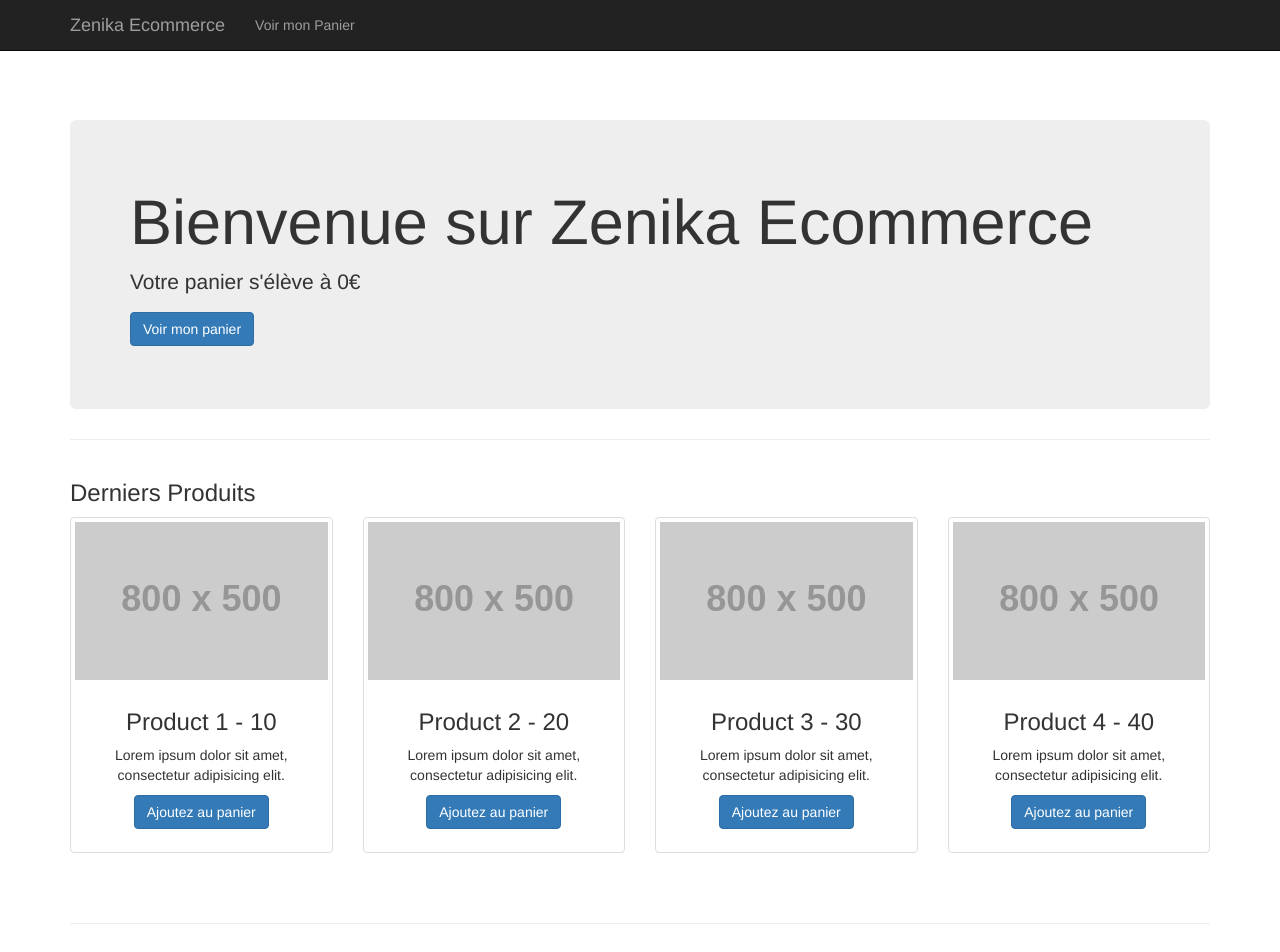
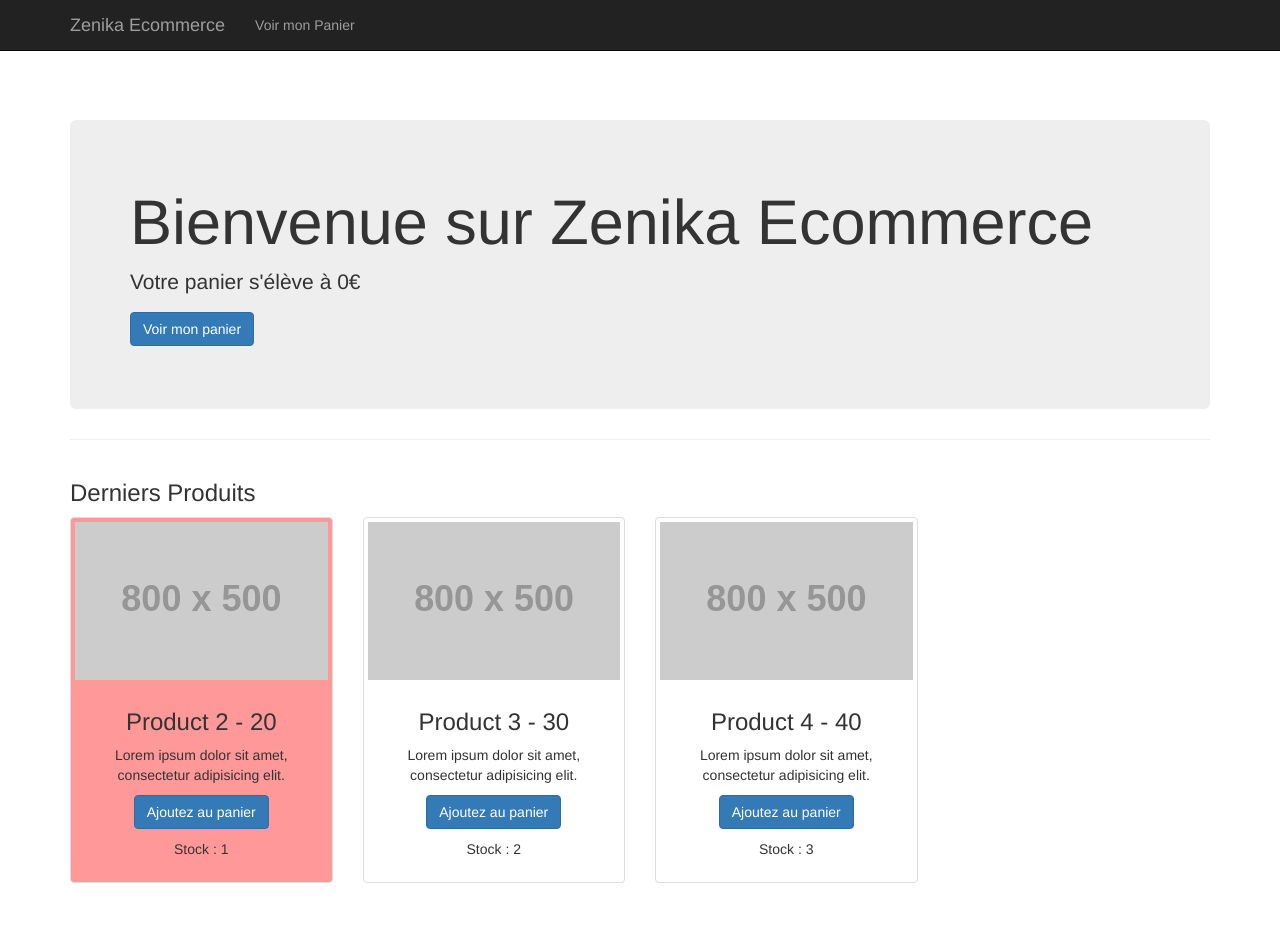
Before and after one commit to cvirieux/formation, an Angular app: page / in a window 1280 px wide. Shown: the top 952 px of the page. Built offline with nearby package versions, Linux system fonts and the light colour scheme.

Commit message:
TP4 - final

```diff
--- a/src/app/app.component.html
+++ b/src/app/app.component.html
@@ -16,17 +16,14 @@
       </div>
 
       <div class="row text-center">
-        <app-product [product]='products[0]' (addToBasketEvent)="updateTotal($event)"></app-product>
-        <app-product [product]='products[1]' (addToBasketEvent)="updateTotal($event)"></app-product>
-        <app-product [product]='products[2]' (addToBasketEvent)="updateTotal($event)"></app-product>
-        <app-product [product]='products[3]' (addToBasketEvent)="updateTotal($event)" ></app-product>
-
+        <div *ngFor="let prod of products">
+         <app-product *ngIf="prod.stock>0" [product]="prod" (addToBasketEvent)="updateTotal($event)"></app-product>
+        </div>
       </div>
 
       <hr>
-      <ng-content select="footer"></ng-content>
-      <footer>
+      <app-footer>
           Copyright &copy; Your Website 2016
-      </footer>
+      </app-footer>
 
     </div>
--- a/src/app/app.component.ts
+++ b/src/app/app.component.ts
@@ -10,10 +10,10 @@ export class AppComponent {
   @Input() total : number = 0;
   constructor(){
     this.products=[];
-    this.products.push(new Product("Product 1", "Lorem ipsum dolor sit amet, consectetur adipisicing elit.", "http://placehold.it/800x500", 10));
-    this.products.push(new Product("Product 2", "Lorem ipsum dolor sit amet, consectetur adipisicing elit.", "http://placehold.it/800x500", 20));
-    this.products.push(new Product("Product 3", "Lorem ipsum dolor sit amet, consectetur adipisicing elit.", "http://placehold.it/800x500", 30));
-    this.products.push(new Product("Product 4", "Lorem ipsum dolor sit amet, consectetur adipisicing elit.", "http://placehold.it/800x500", 40));
+    this.products.push(new Product("Product 1", "Lorem ipsum dolor sit amet, consectetur adipisicing elit.", "http://placehold.it/800x500", 10, 0));
+    this.products.push(new Product("Product 2", "Lorem ipsum dolor sit amet, consectetur adipisicing elit.", "http://placehold.it/800x500", 20, 1));
+    this.products.push(new Product("Product 3", "Lorem ipsum dolor sit amet, consectetur adipisicing elit.", "http://placehold.it/800x500", 30, 2));
+    this.products.push(new Product("Product 4", "Lorem ipsum dolor sit amet, consectetur adipisicing elit.", "http://placehold.it/800x500", 40, 3));
   }
   updateTotal(price : number){
     this.total = this.total+price;
--- a/src/app/footer/footer.component.html
+++ b/src/app/footer/footer.component.html
@@ -1,4 +1,4 @@
 
       <footer>
-          Copyright &copy; Your Website 2016
+         <ng-content></ng-content>
       </footer>
--- a/src/app/model/product.ts
+++ b/src/app/model/product.ts
@@ -1,3 +1,3 @@
 export class Product{
-    constructor(public title:string, public description:string, public photo:string, public price:number){}
+    constructor(public title:string, public description:string, public photo:string, public price:number, public stock:number){}
 }
--- a/src/app/product/product.component.html
+++ b/src/app/product/product.component.html
@@ -1,5 +1,5 @@
 <div class="col-md-3 col-sm-6 hero-feature">
-            <div class="thumbnail">
+            <div [ngClass]="{'last':isLast()}" class="thumbnail">
                 <img src="{{product.photo}}" alt="">
                 <div class="caption">
                     <h3>{{product.title}}  - {{product.price}} </h3>
@@ -7,6 +7,8 @@
                     <p>
                         <button class="btn btn-primary" (click)="addToBasket()">Ajoutez au panier</button>
                     </p>
+                    <p>Stock : {{product.stock}}
+                    </p>
                 </div>
             </div>
         </div>
--- a/src/app/product/product.component.ts
+++ b/src/app/product/product.component.ts
@@ -9,14 +9,23 @@ import { Product } from '../model/product';
 export class ProductComponent implements OnInit {
   @Input() product : Product;
 
+
   @Output() addToBasketEvent = new EventEmitter<number>();
   constructor() {
 
   }
   addToBasket():void{
+    this.product.stock--;
     this.addToBasketEvent.emit(this.product.price);
   }
   ngOnInit() {
   }
 
+  isLast():boolean{
+    if(this.product.stock === 1){
+      return true;
+    }else{
+      return false;
+    }
+  }
 }
--- a/src/styles.css
+++ b/src/styles.css
@@ -14,3 +14,7 @@ body {
       footer {
           margin: 50px 0;
       }
+
+.last{
+    background-color: rgba(255, 0, 0, 0.4);
+}
```
